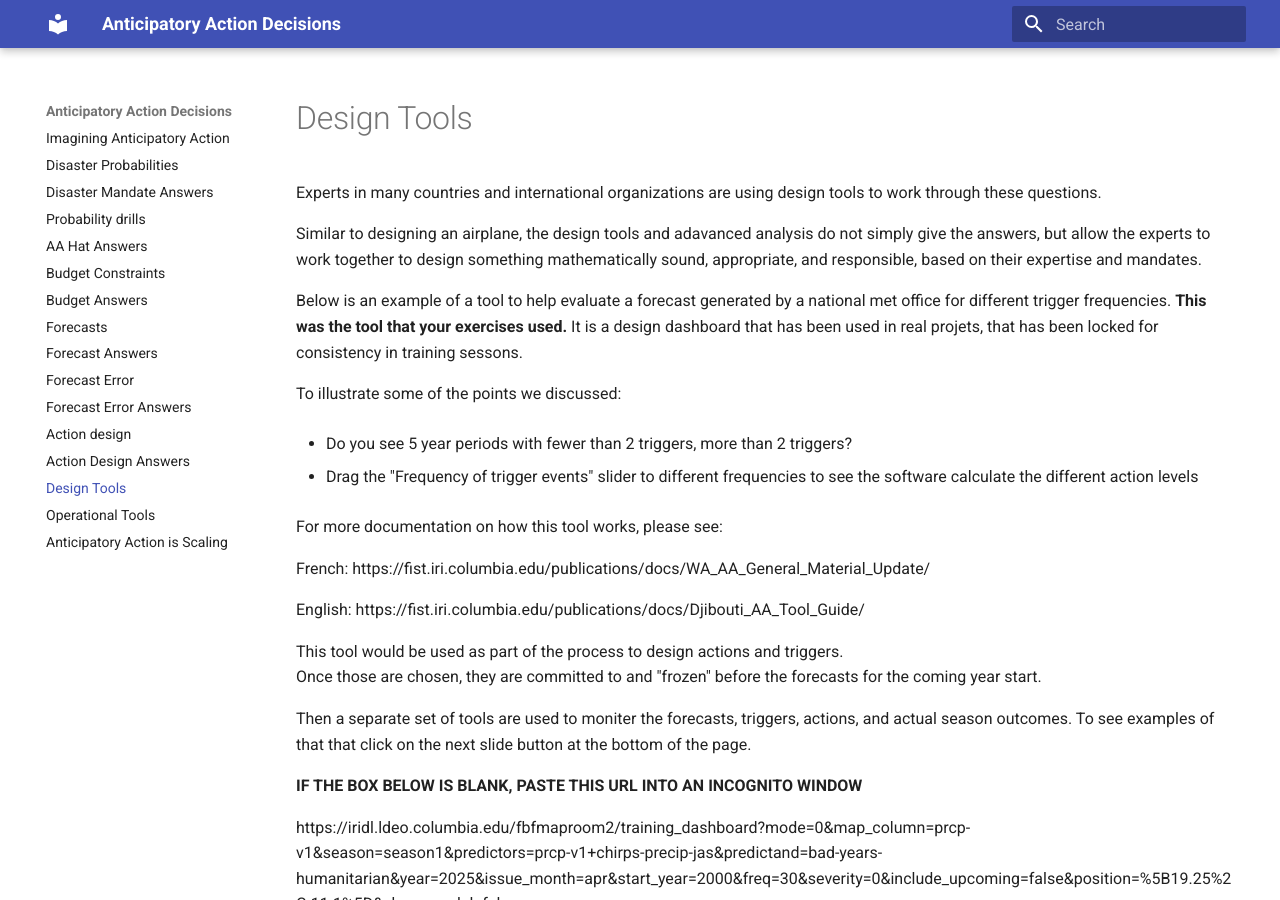
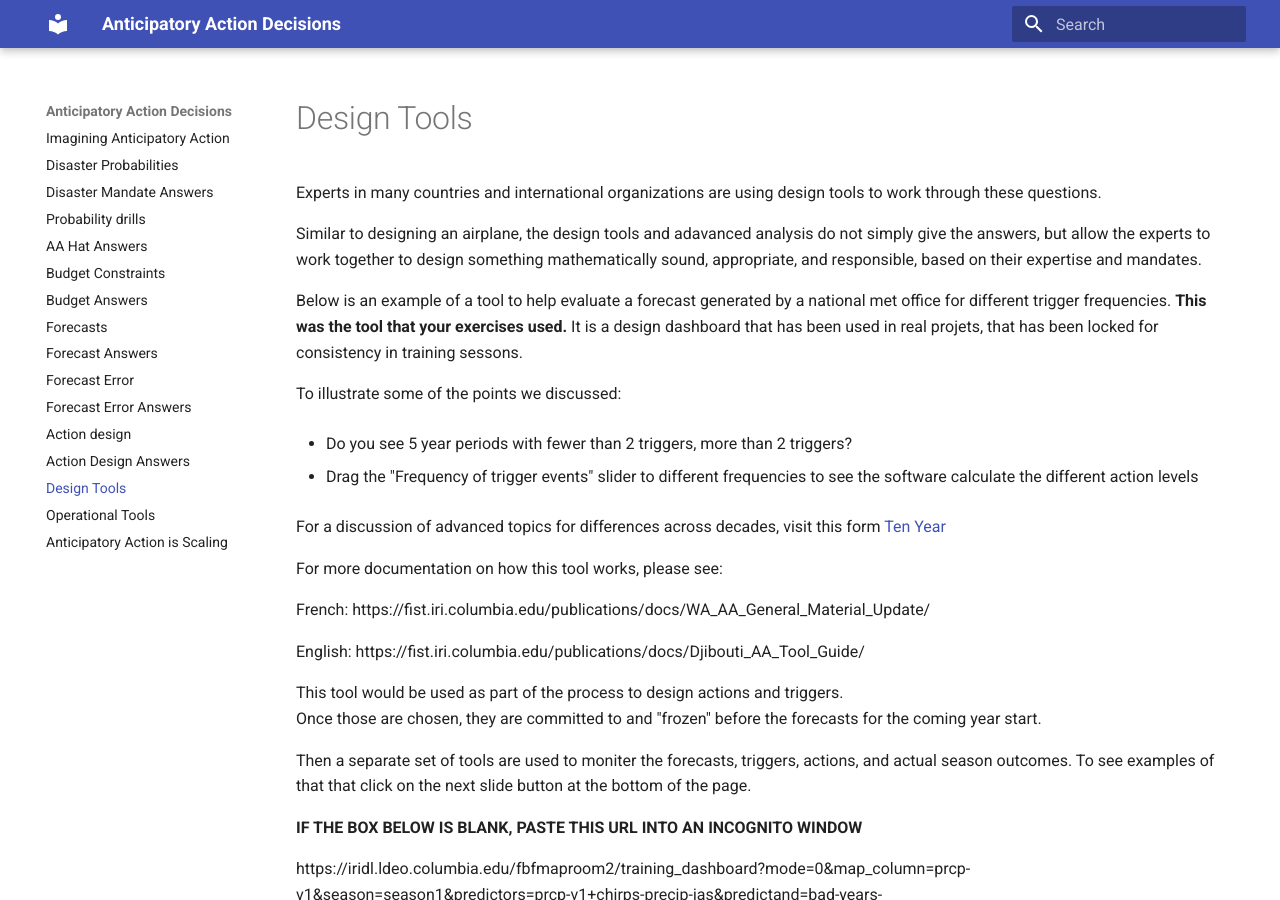
Before and after one commit to ccsfist/aadecisionoverview, an MkDocs documentation site: the page built from docs/designtools.md, in a window 1280 px wide and 900 px high. Built offline with MkDocs 1.6.1 and Material for MkDocs 9.7.7, drawn with Linux system fonts in a browser that asks for light colours.

Commit message:
added form for decadal processes in designtools

```diff
--- a/docs/designtools.md
+++ b/docs/designtools.md
@@ -11,6 +11,8 @@ To illustrate some of the points we discussed:
 - Do you see 5 year periods with fewer than 2 triggers, more than 2 triggers?
 
 - Drag the "Frequency of trigger events" slider to different frequencies to see the software calculate the different action levels
+
+For a discussion of advanced topics for differences across decades, visit this form [Ten Year](https://ee.kobotoolbox.org/x/4hSL2CHJ)
 
 For more documentation on how this tool works, please see:
 
```
Also changed, not shown: site/actiondesignanswers/index.html, site/budgets/index.html, site/designtools/index.html, site/javascripts/slide_manager.js, site/search/search_index.json, 2 other files.
